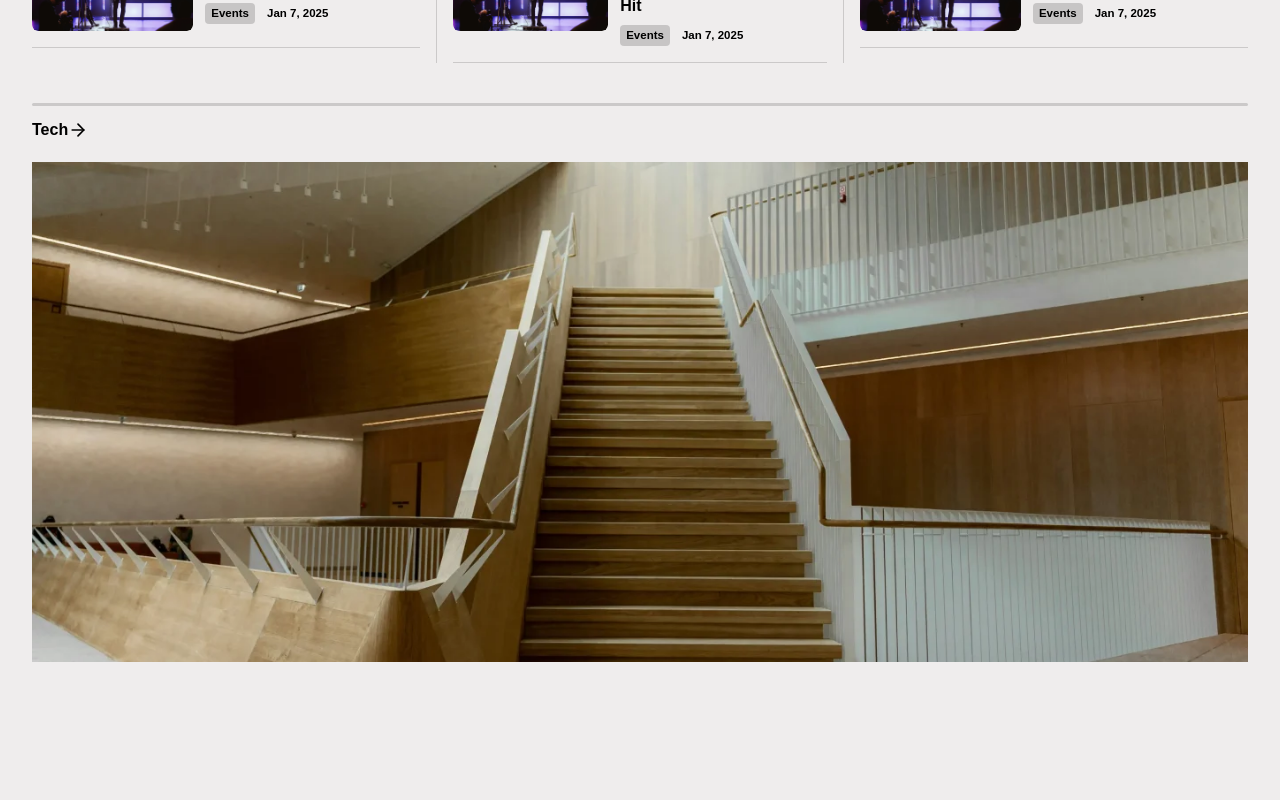
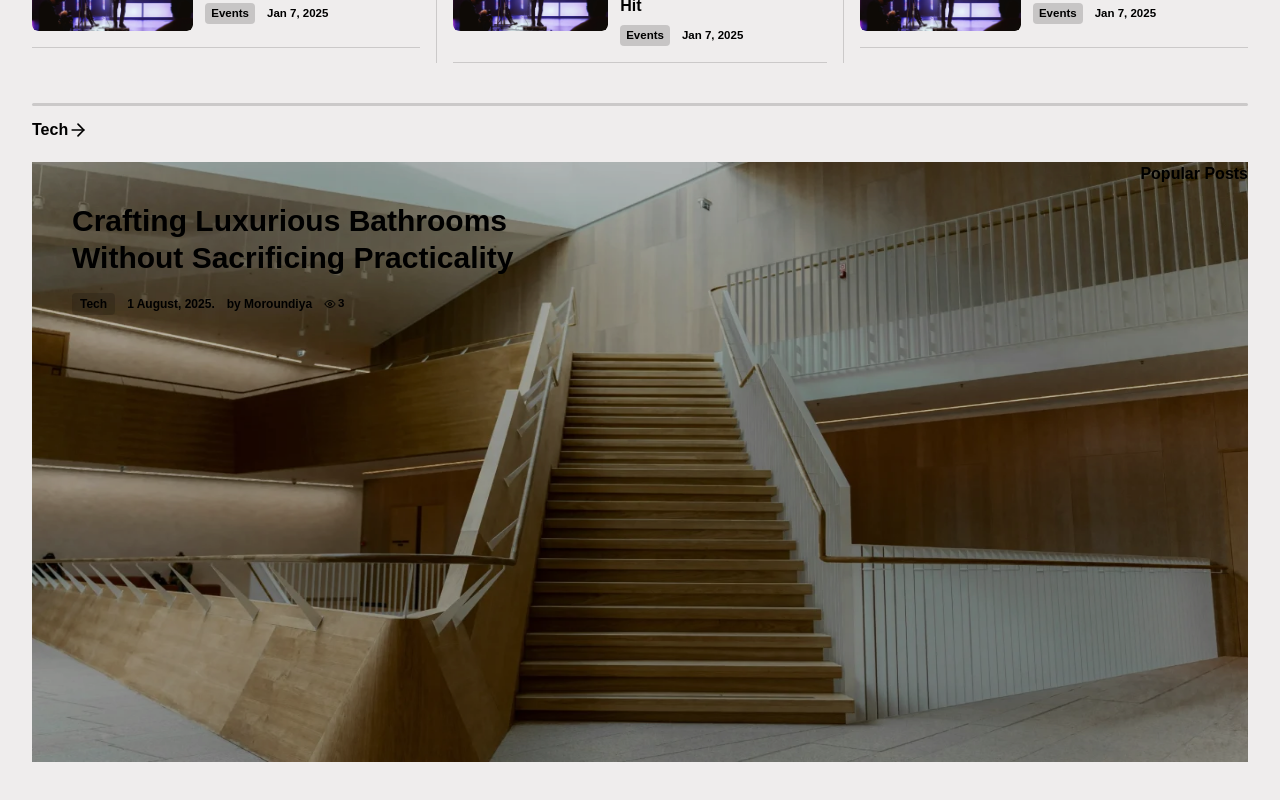
Before and after one commit to Moroundiya/maag, a Next.js app: page / in a window 1280 px wide. Shown: the part 1461-2261 px from the top of the page. Before the commit the page ends 2163 px from the top, so only its background shows below. Built offline with nearby package versions, Linux system fonts and the light colour scheme; a web font is replaced by a local one.

Commit message:
Tech section

```diff
--- a/app/components/Tech.tsx
+++ b/app/components/Tech.tsx
@@ -1,4 +1,5 @@
 import { ArrowRight, Eye } from "lucide-react"
+import Image from "next/image"
 import Link from "next/link"
 
 export default function Tech() {
@@ -9,10 +10,9 @@ export default function Tech() {
                 <ArrowRight size={20} />
             </Link>
 
-            <div className="w-full h-[500px] mt-5 flex justify-between relative group overflow-hidden">
-                <div className="absolute top-0 left-0 w-full h-full bg-[url(/section-bg.webp)] bg-center bg-no-repeat bg-cover group-hover:scale-105 transition-all duration-700 ease-in-out">
-
-                </div>
+            <div className="w-full h-[600px] mt-5 relative group overflow-hidden">
+                <Image src="/section-bg.webp" alt="Image" fill className="absolute top-0 left-0 group-hover:scale-105 transition-all duration-700 ease-in-out" />
+                <div className="absolute w-full h-full top-0 left-0 bg-[#00000048] flex justify-between">
                     <div className="p-10 w-2/4">
                         <h1 className="font-bold text-3xl leading-tight">Crafting Luxurious Bathrooms Without Sacrificing Practicality</h1>
                         <div className="flex items-center mt-4">
@@ -29,8 +29,9 @@ export default function Tech() {
                             </div>
                         </div>
                     </div>
+                    <p>Popular Posts</p>
 
-                <p>Popular Posts</p>
+                </div>
             </div>
         </div>
     )
```
Lines whose indentation alone changed are shown as unchanged.
